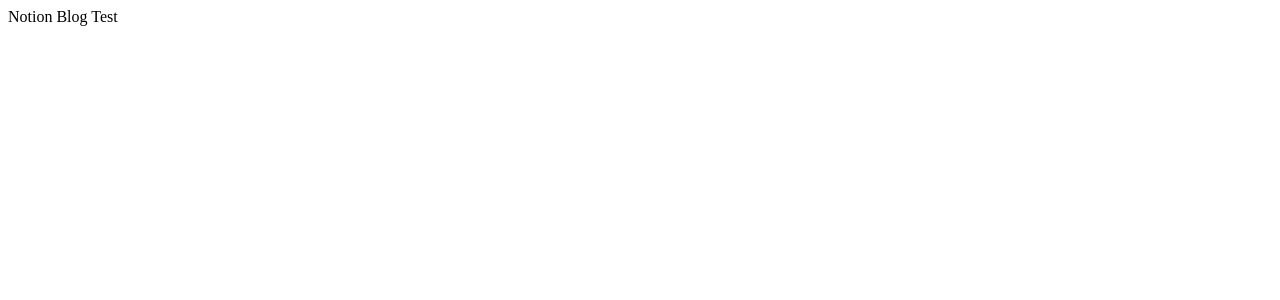
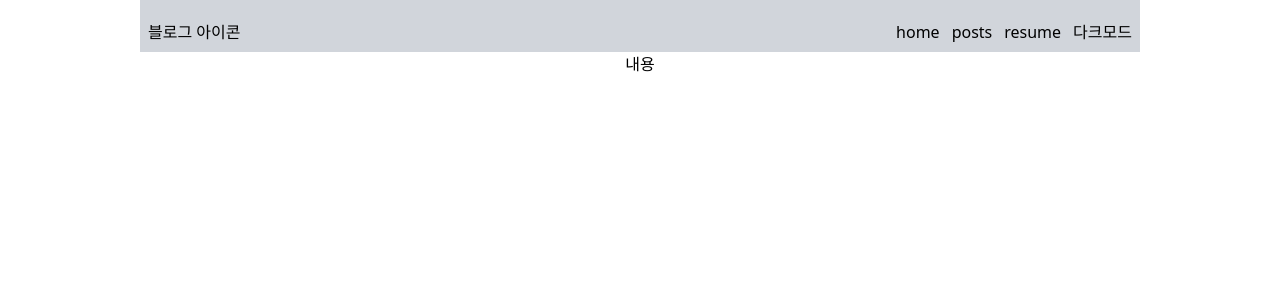
Before and after one commit to hyejj19/eva-devlog, a Next.js app: page / in a window 1280 px wide. Shown: the top 300 px of the page. Built offline with nearby package versions, Linux system fonts and the light colour scheme.

Commit message:
design : 헤더 구조 생성

```diff
--- /dev/null
+++ b/src/components/Header.tsx
@@ -0,0 +1,13 @@
+export default function Header() {
+  return (
+    <header className="bg-gray-300 flex w-full justify-between px-2 pt-5 pb-2">
+      <div>블로그 아이콘</div>
+      <nav className="flex space-x-3">
+        <div>home</div>
+        <div>posts</div>
+        <div>resume</div>
+        <div>다크모드</div>
+      </nav>
+    </header>
+  );
+}
--- /dev/null
+++ b/src/components/Layout.tsx
@@ -0,0 +1,12 @@
+import Header from './Header';
+
+export default function Layout({ children }) {
+  return (
+    <main className="flex flex-col items-center h-full w-full">
+      <section className="flex flex-col items-center h-full w-full max-w-[1000px]">
+        <Header />
+        {children}
+      </section>
+    </main>
+  );
+}
--- a/src/pages/_app.tsx
+++ b/src/pages/_app.tsx
@@ -1,4 +1,4 @@
-// import '@/styles/globals.css';
+import '../styles/globals.css';
 import type { AppProps } from 'next/app';
 
 export default function App({ Component, pageProps }: AppProps) {
--- a/src/pages/index.tsx
+++ b/src/pages/index.tsx
@@ -1,3 +1,9 @@
+import Layout from '../components/Layout';
+
 export default function Home() {
-  return <main>Notion Blog Test</main>;
+  return (
+    <Layout>
+      <section>내용</section>
+    </Layout>
+  );
 }
```
